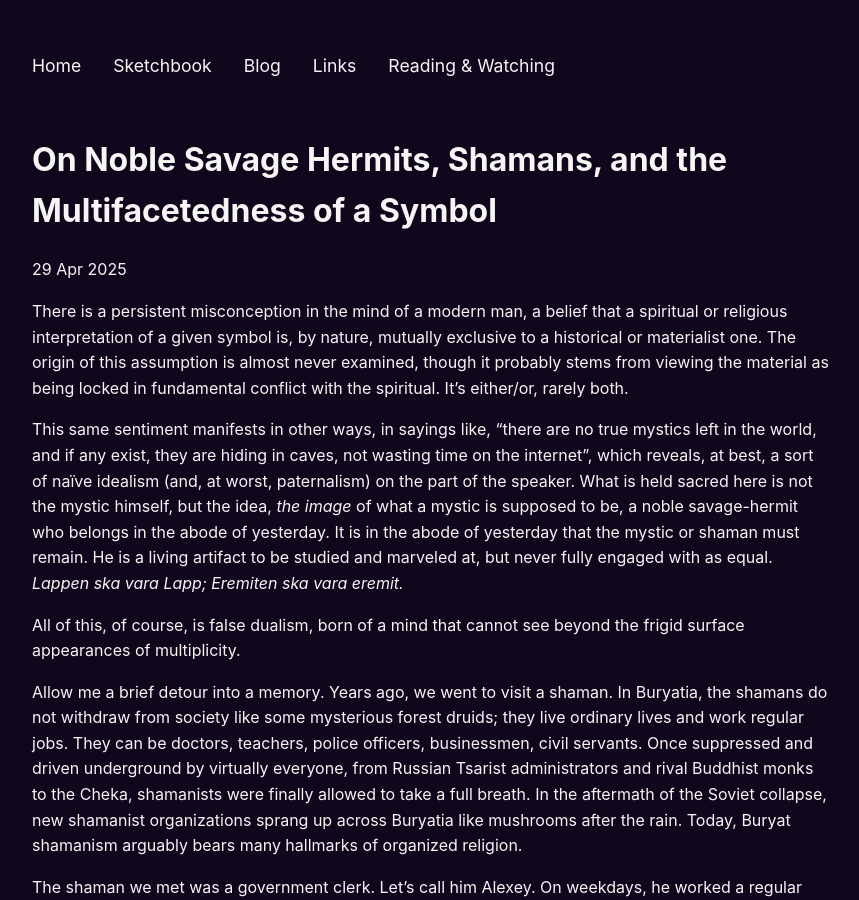
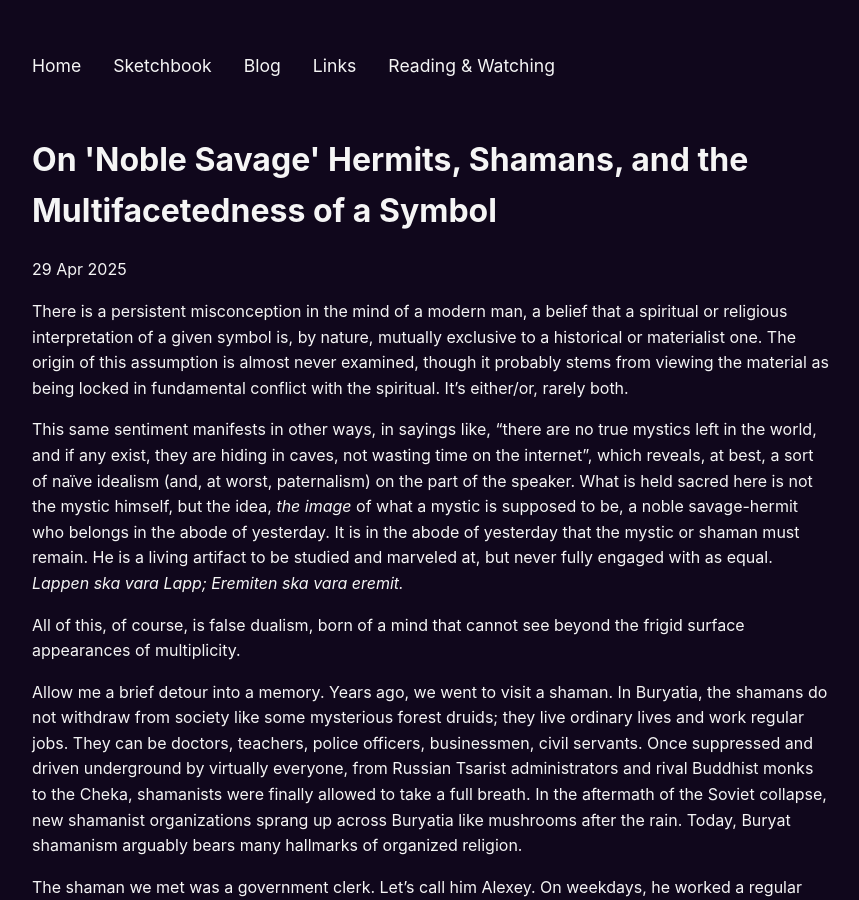
Before and after one commit to yanazuray/waterfalls-of-qaf, a Jekyll site: the page built from _posts/2025-04-29-On 'Noble Savage' Hermits, Shamans, and the Multifacetedness of a Symbol.md, in a window 1280 px wide and 900 px high. Shown: the whole window, without its empty margins (208-1067 px from the left). Built offline with Jekyll 4.4.1, drawn with Linux system fonts in a browser that asks for light colours.

Commit message:
vault backup: 2025-04-29 20:59:08

```diff
--- a/_posts/2025-04-29-On Noble Savage Hermits, Shamans, and the Multifacetedness of a Symbol.md
+++ b/_posts/2025-04-29-On 'Noble Savage' Hermits, Shamans, and the Multifacetedness of a Symbol.md
@@ -1,6 +1,6 @@
 ---
 layout: post
-title: On Noble Savage Hermits, Shamans, and the Multifacetedness of a Symbol
+title: On 'Noble Savage' Hermits, Shamans, and the Multifacetedness of a Symbol
 date: 2025-04-29
 permalink: /blog/multifacetedness-symbol/
 ---
```
Also changed, not shown: .obsidian/workspace.json.
